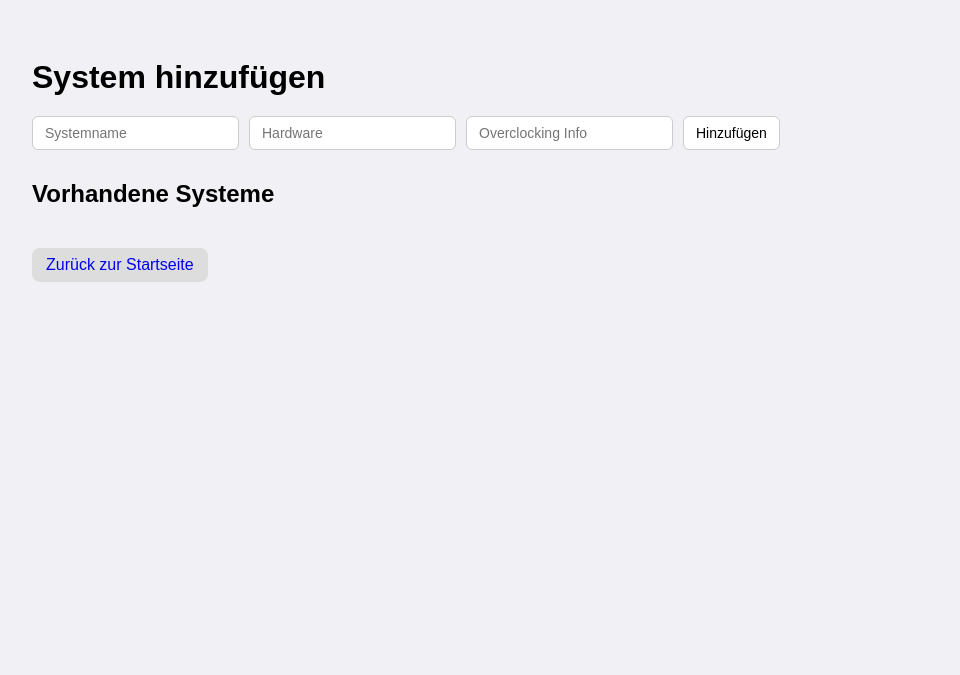
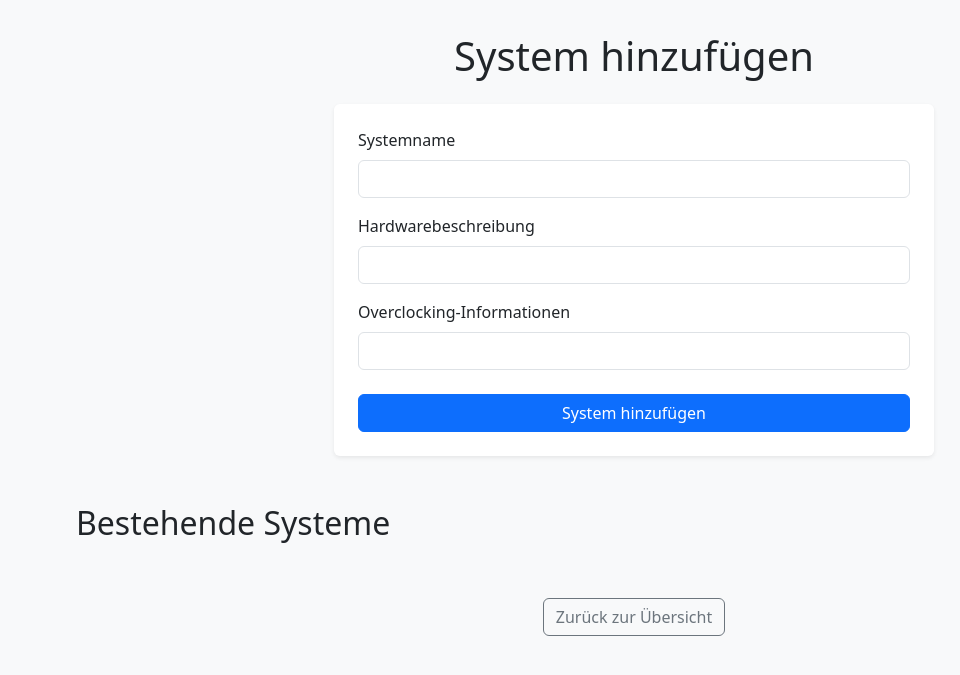
Before and after one commit to Malte007/Benchmark-App-Docker, a Flask app: page /add_system in a window 1280 px wide. Shown: the top 675 px of the page, without its empty margins (6-966 px from the left). Run offline with Flask 3, Linux system fonts and the light colour scheme.

Commit message:
Html-Dateien angepasst und Pfad als env Variable

```diff
--- a/docker-compose.yml
+++ b/docker-compose.yml
@@ -6,6 +6,8 @@ services:
       - "5000:5000"
     volumes:
       - .:/app
-      - /my/host/path/to/db:/app/instance    # Datenbank-Ordner gemappt
+      - ${DB_PATH}:/app/instance
     environment:
       - FLASK_ENV=development
+      - DB_PATH=${DB_PATH}
+    restart: unless-stopped
--- a/templates/add_system.html
+++ b/templates/add_system.html
@@ -2,91 +2,102 @@
 <html lang="de">
 <head>
   <meta charset="utf-8">
-  <title>Systeme verwalten</title>
+  <title>System hinzufügen</title>
+  <meta name="viewport" content="width=device-width, initial-scale=1">
+
+  <!-- Bootstrap CSS -->
+  <link href="https://cdn.jsdelivr.net/npm/bootstrap@5.3.3/dist/css/bootstrap.min.css" rel="stylesheet">
+  <!-- Animate.css -->
+  <link rel="stylesheet" href="https://cdnjs.cloudflare.com/ajax/libs/animate.css/4.1.1/animate.min.css"/>
+
   <style>
     body {
-      font-family: Arial, sans-serif;
-      padding: 30px;
-      background: #f0f0f5;
+      background-color: #f8f9fa;
+      padding: 2rem;
     }
-    h1 {
-      margin-bottom: 20px;
-    }
-    form {
-      display: flex;
-      gap: 10px;
-      margin-bottom: 30px;
-      flex-wrap: wrap;
-    }
-    input[type="text"], input[type="submit"] {
-      padding: 8px 12px;
-      font-size: 14px;
-      border-radius: 6px;
-      border: 1px solid #ccc;
-    }
-    input[type="submit"] {
-      cursor: pointer;
-      background-color: white;
-      transition: background-color 0.2s;
-    }
-    input[type="submit"]:hover {
-      background-color: #e0e0e0;
-    }
-    .system-entry {
-      display: flex;
-      justify-content: space-between;
-      background: white;
-      padding: 10px 18px;
-      margin-bottom: 10px;
-      border-radius: 8px;
-      box-shadow: 0 2px 6px rgba(0,0,0,0.1);
-      align-items: center;
-    }
-    .button {
-      padding: 6px 10px;
-      border-radius: 6px;
-      border: 1px solid #ccc;
-      background: #fff;
-      font-size: 14px;
-      cursor: pointer;
-      text-decoration: none;
-    }
-    .button:hover {
-      background: #eee;
-    }
-    a.nav-button {
-      margin-top: 20px;
-      display: inline-block;
-      text-decoration: none;
-      background: #ddd;
-      padding: 8px 14px;
-      border-radius: 8px;
-    }
-    a.nav-button:hover {
-      background: #ccc;
+    .form-container {
+      max-width: 600px;
+      margin: auto;
     }
   </style>
 </head>
 <body>
-  <h1>System hinzufügen</h1>
 
-  <form method="POST">
-    <input type="text" name="name" placeholder="Systemname" required>
-    <input type="text" name="hardware" placeholder="Hardware">
-    <input type="text" name="oc" placeholder="Overclocking Info">
-    <input type="submit" value="Hinzufügen">
-  </form>
+  <div class="container animate__animated animate__fadeIn">
+    <h1 class="mb-4 text-center">System hinzufügen</h1>
 
-  <h2>Vorhandene Systeme</h2>
-  {% for system in systems %}
-    <div class="system-entry">
-      <div>
-        <strong>{{ system.name }}</strong> – {{ system.hardware }} (OC: {{ system.oc }})
-      </div>
-      <a class="button" href="{{ url_for('delete_system', system_id=system.id) }}">Löschen</a>
+    <div class="form-container bg-white p-4 rounded shadow-sm">
+      <form method="post" class="needs-validation" novalidate>
+        <!-- Name -->
+        <div class="mb-3">
+          <label for="name" class="form-label">Systemname</label>
+          <input type="text" class="form-control" id="name" name="name" required>
+          <div class="invalid-feedback">
+            Bitte einen Namen angeben.
+          </div>
+        </div>
+
+        <!-- Hardware -->
+        <div class="mb-3">
+          <label for="hardware" class="form-label">Hardwarebeschreibung</label>
+          <input type="text" class="form-control" id="hardware" name="hardware" required>
+          <div class="invalid-feedback">
+            Bitte eine Hardwarebeschreibung angeben.
+          </div>
+        </div>
+
+        <!-- Overclocking -->
+        <div class="mb-4">
+          <label for="oc" class="form-label">Overclocking-Informationen</label>
+          <input type="text" class="form-control" id="oc" name="oc" required>
+          <div class="invalid-feedback">
+            Bitte Overclocking-Informationen angeben.
+          </div>
+        </div>
+
+        <!-- Submit -->
+        <div class="d-grid">
+          <button type="submit" class="btn btn-primary">System hinzufügen</button>
+        </div>
+      </form>
     </div>
-  {% endfor %}
 
-  <a class="nav-button" href="{{ url_for('index') }}">Zurück zur Startseite</a>
+    <!-- Liste vorhandener Systeme -->
+    <div class="mt-5">
+      <h2>Bestehende Systeme</h2>
+      <ul class="list-group">
+        {% for system in systems %}
+          <li class="list-group-item d-flex justify-content-between align-items-center">
+            {{ system.name }} – {{ system.hardware }} – {{ system.oc }}
+            <a href="{{ url_for('delete_system', system_id=system.id) }}" class="btn btn-sm btn-outline-danger">Löschen</a>
+          </li>
+        {% endfor %}
+      </ul>
+    </div>
+
+    <!-- Navigation -->
+    <div class="mt-5 text-center">
+      <a href="{{ url_for('index') }}" class="btn btn-outline-secondary">Zurück zur Übersicht</a>
+    </div>
+  </div>
+
+  <!-- Bootstrap JS + Form Validation Script -->
+  <script src="https://cdn.jsdelivr.net/npm/bootstrap@5.3.3/dist/js/bootstrap.bundle.min.js"></script>
+  <script>
+    // Bootstrap Validierung aktivieren
+    (() => {
+      'use strict';
+      const forms = document.querySelectorAll('.needs-validation');
+      Array.from(forms).forEach(form => {
+        form.addEventListener('submit', event => {
+          if (!form.checkValidity()) {
+            event.preventDefault();
+            event.stopPropagation();
+          }
+          form.classList.add('was-validated');
+        }, false);
+      });
+    })();
+  </script>
 </body>
 </html>
```
Also changed, not shown: templates/add_benchmark.html (+73 -52 lines), templates/add_benchmark_type.html (+67 -73 lines), templates/index.html (+54 -80 lines).
